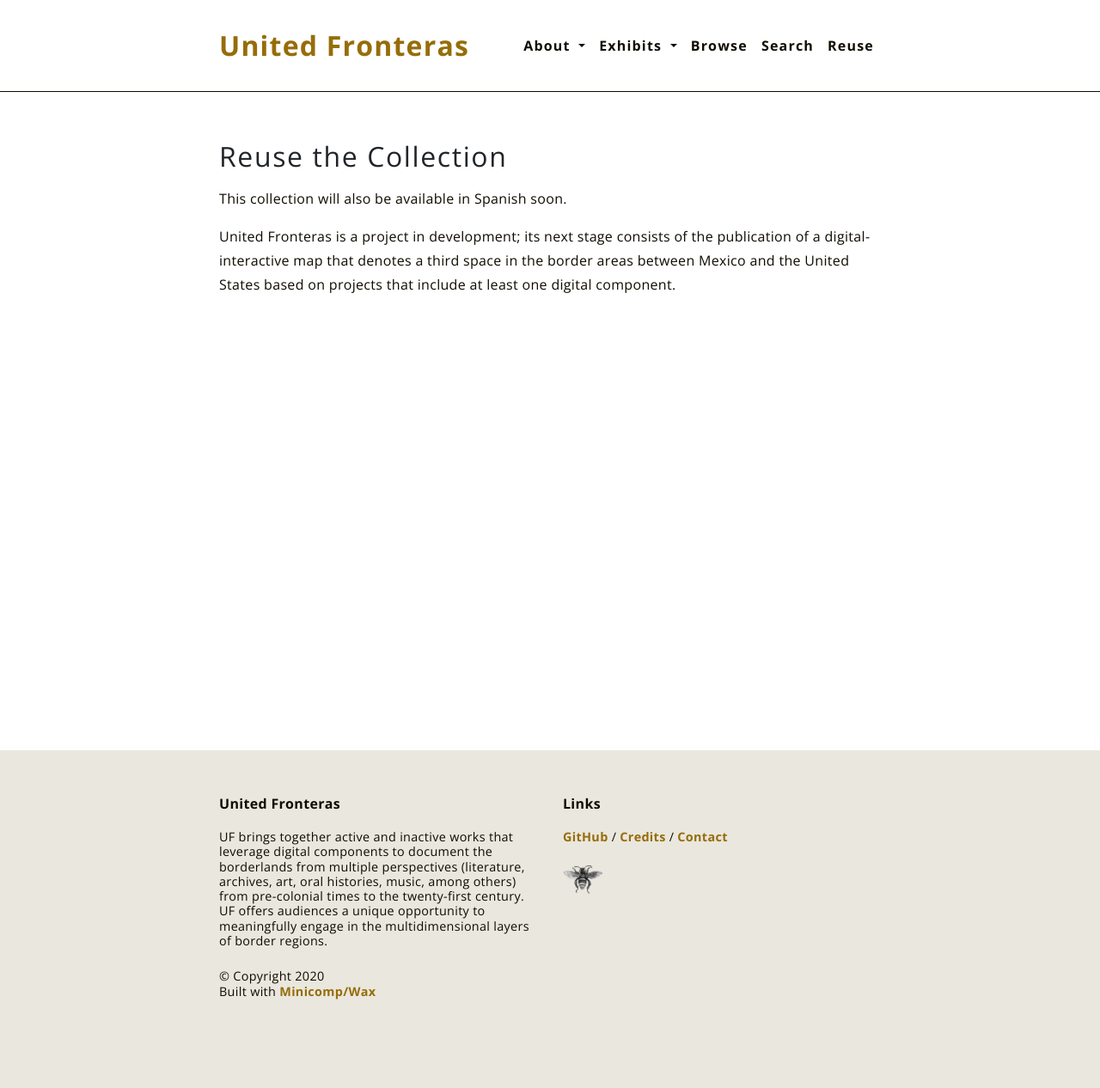
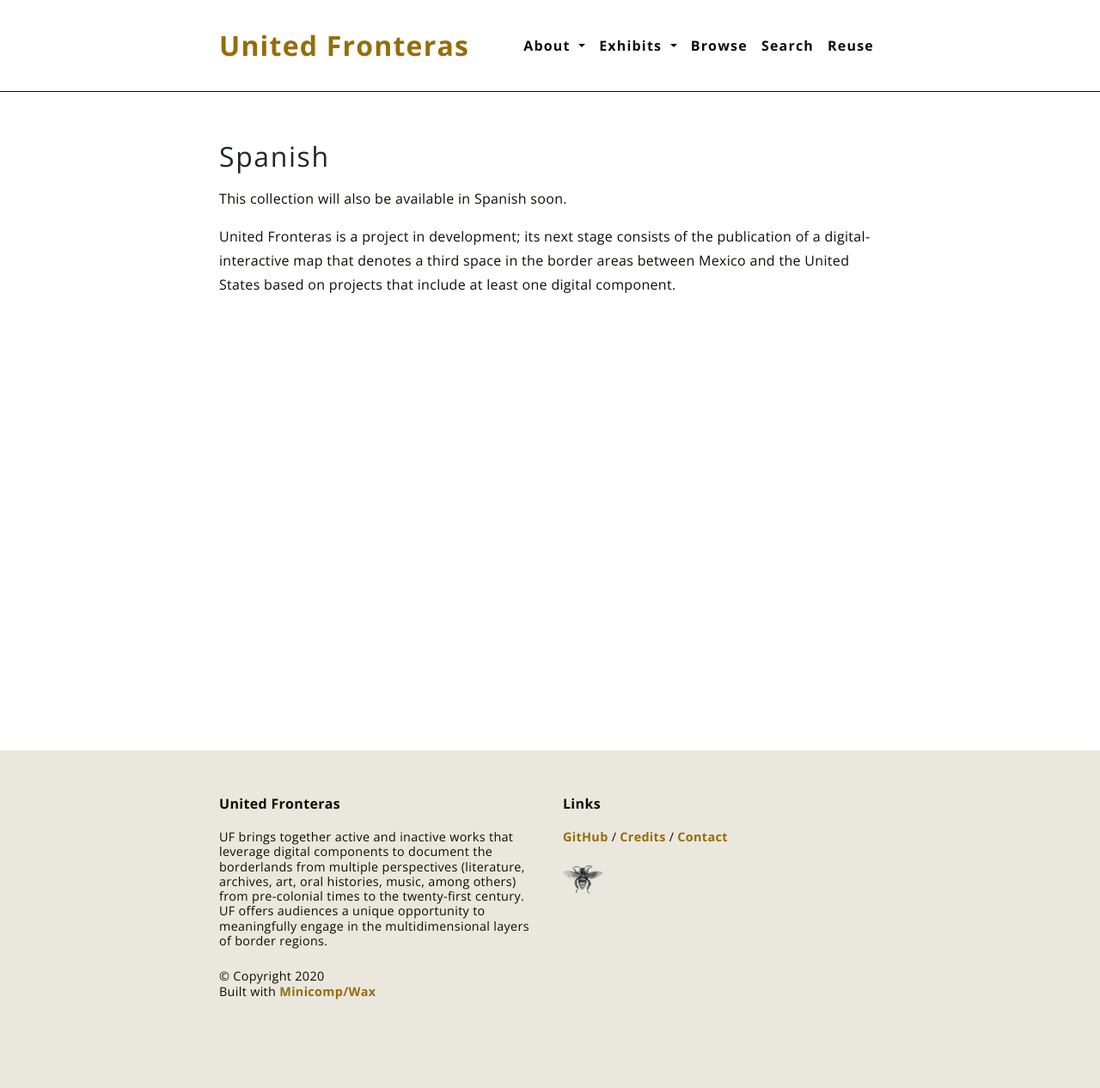
Before and after one commit to unitedfronteras/ufexhibition_mexusa, a Jekyll site: the page built from pages/spanish.md, in a window 1280 px wide. Shown: the whole page at 86% size. Built offline with Jekyll 4.4.1, drawn with Linux system fonts in a browser that asks for light colours.

Commit message:
cambios en los permalinks de reuse y exhibition

```diff
--- a/pages/spanish.md
+++ b/pages/spanish.md
@@ -1,7 +1,7 @@
 ---
 layout: page
-title: Reuse the Collection
-permalink: /spanish/
+title: Spanish
+permalink: /reuse/
 collection: united
 ---
 
```
Also changed, not shown: _exhibits/a.md (+1 -1 lines), _exhibits/b.md (+1 -1 lines), _exhibits/c.md (+1 -1 lines).
